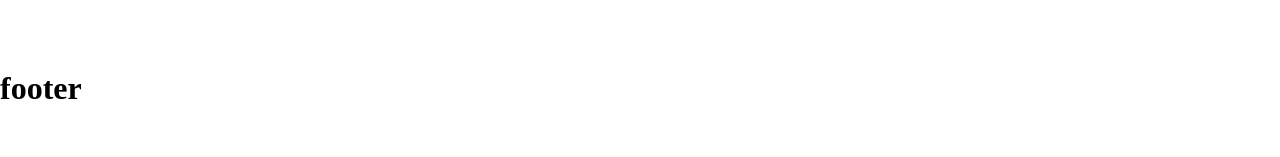
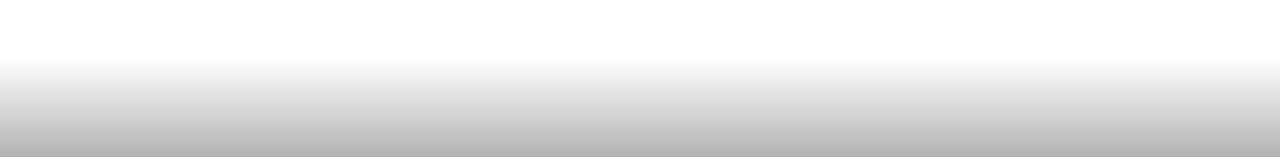
Before and after one commit to Andrestone91/Reciclaje-Anodos-PGam, a React app: page / in a window 1280 px wide. Shown: the part 2445-2602 px from the top of the page. Before the commit the page ends 2574 px from the top, so only its background shows below. Built offline with nearby package versions, Linux system fonts and the light colour scheme.

Commit message:
add footer

```diff
--- a/src/components/footer/index.css
+++ b/src/components/footer/index.css
@@ -1,3 +1,42 @@
-.contenedor__footer {
-  display: block;
+.footer {
+  width: 100%;
+  height: 430px;
+  background: linear-gradient(180deg, white 0%, black 75%);
+  display: flex;
+  flex-direction: column;
+  align-items: center;
+  padding-top: 100px;
+  justify-content: space-between;
 }
+@media (min-width: 960px) {
+}
+.texto {
+  font-family: "Montserrat", sans-serif;
+
+  justify-content: left;
+}
+@media (min-width: 960px) {
+  .texto {
+  }
+}
+.img__footer {
+  width: 200px;
+  object-fit: cover;
+  margin: 0 0 0 0;
+  border-radius: 10px;
+}
+@media (min-width: 960px) {
+  .img__footer {
+    width: 238px;
+    padding: 0px 0 0 0px;
+    object-fit: cover;
+  }
+}
+.contenedor {
+  text-align: left;
+}
+.title {
+  color: white;
+}
+@media (min-width: 960px) {
+}
--- a/src/components/footer/index.tsx
+++ b/src/components/footer/index.tsx
@@ -1,10 +1,16 @@
 import React from "react";
 import css from "./index.css";
+
 function Footer() {
+  const logo = "src/assets/logo.jpeg";
   return (
-    <div className={css.contenedor__footer}>
-      <h1>footer</h1>
-    </div>
+     <div className={css.footer}>
+
+    <img className={css["img__footer"]} src={logo} alt="" />
+     <div className={css.texto}>
+         <p className={css.title}>2025 © Anodos PGam</p>
+        </div>
+  </div>
   );
 }
 
--- a/src/components/header/index.css
+++ b/src/components/header/index.css
@@ -4,15 +4,25 @@
   padding: 20px 15px;
   align-items: center;
   /* position: fixed; */
-  background-color: #a3a3a3;
+  background-color: #fff;
   width: 100%;
   z-index: 1;
   transition-duration: 0.5s;
+}
+@media (min-width: 960px) {
+  .header-contenedor  {
+   padding: 20px 15px 20px 40px;
+  }
 }
 .contenedor__img-logo {
   height: 50px;
   box-shadow: 0px 0px 20px black;
   border-radius: 10px;
+}
+@media (min-width: 960px) {
+  .contenedor__img-logo {
+    height: 60px;
+  }
 }
 .nav-custom {
   display: flex;
--- a/src/components/header/index.tsx
+++ b/src/components/header/index.tsx
@@ -8,12 +8,12 @@ function Header() {
 const logo = "/src/assets/logo-2.JPG";
 
   return (
-    <div className={css["header-contenedor"]}>
+    <div id="inicio" className={css["header-contenedor"]}>
       <a href="#bienvenida">
        <img src={logo} alt="" className={css["contenedor__img-logo"]} />
       </a>
     <div className={css["nav-custom"]}>
-      <a href="#bienvenida" className={css["text-nav"]}>Inicio</a>
+      <a href="#inicio" className={css["text-nav"]}>Inicio</a>
       <a href="#nosotros" className={css["text-nav"]}>Nosotros</a>
       <a href="#servicios" className={css["text-nav"]}>Servicios</a>
       <a href="#contacto" className={css["text-nav"]}>Contacto</a>
```
